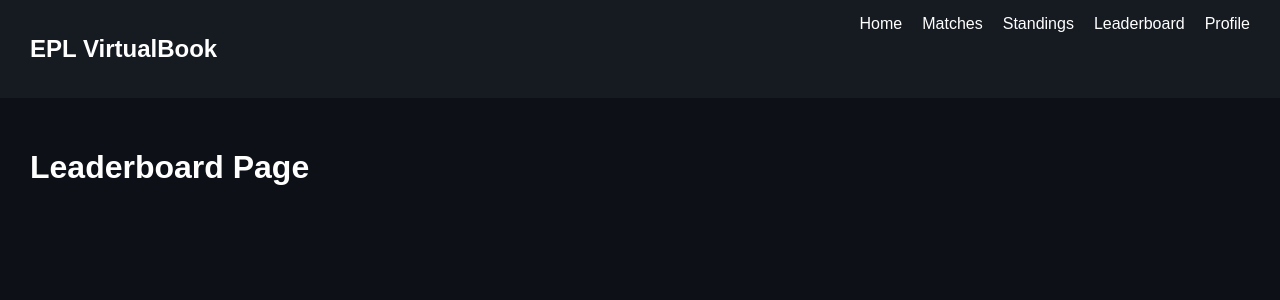
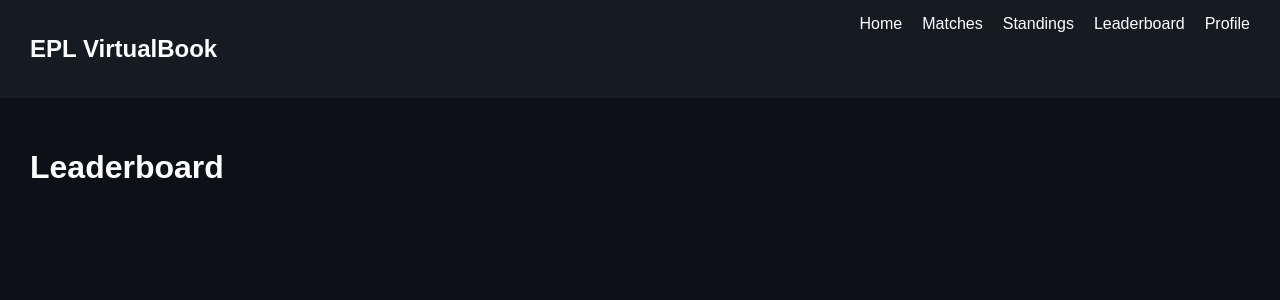
Before and after one commit to Kingmarion1/epl-virtualbook, a React (Vite) app in the folder client/: page /leaderboard in a window 1280 px wide. Shown: the top 300 px of the page. Built offline with nearby package versions, Linux system fonts and the light colour scheme.

Commit message:
Update Leaderboard.jsx

```diff
--- a/client/src/pages/Leaderboard.jsx
+++ b/client/src/pages/Leaderboard.jsx
@@ -1,5 +1,5 @@
 function Leaderboard() {
-  return <h1 style={{ padding: 30 }}>Leaderboard Page</h1>;
+  return <h1 style={{ padding: 30 }}>Leaderboard</h1>;
 }
 
 export default Leaderboard;
```
